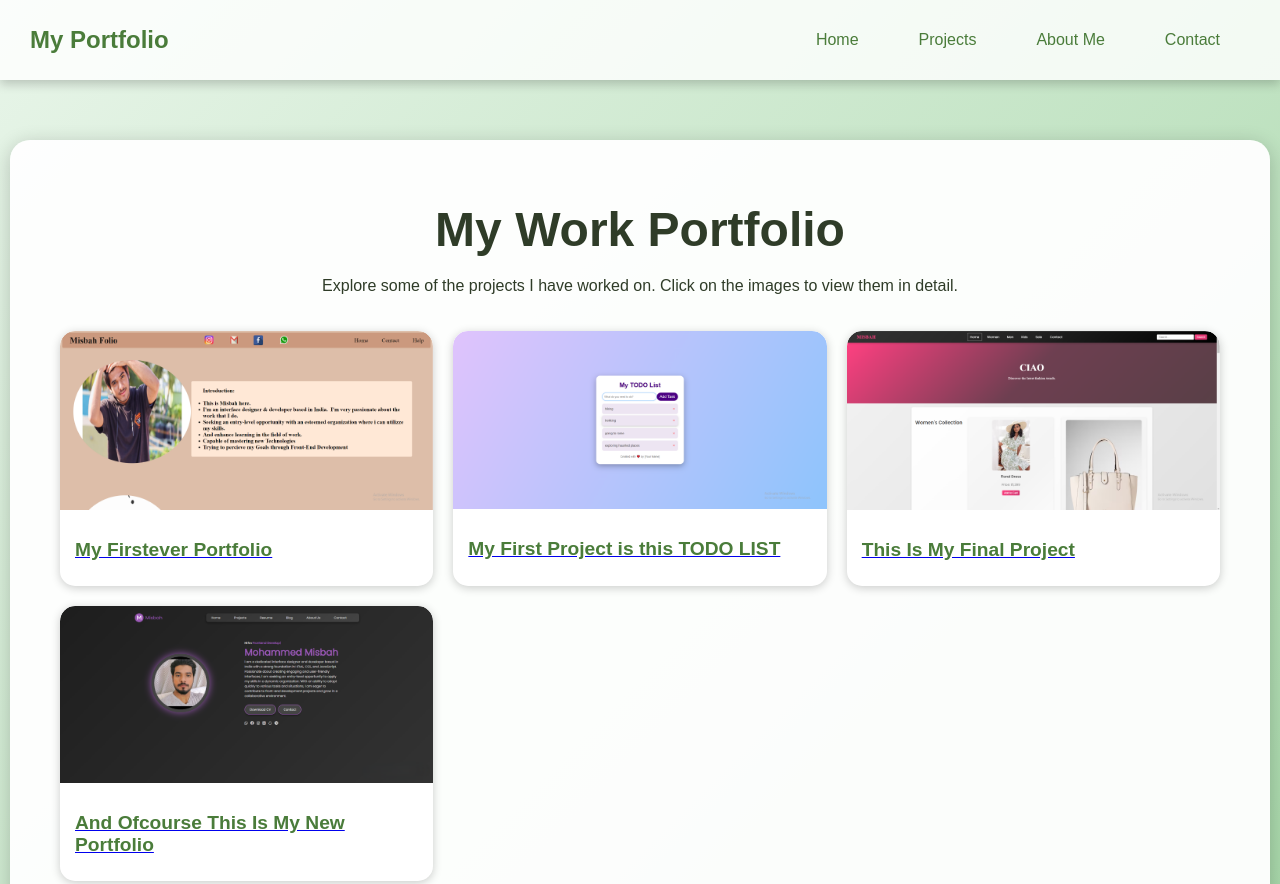
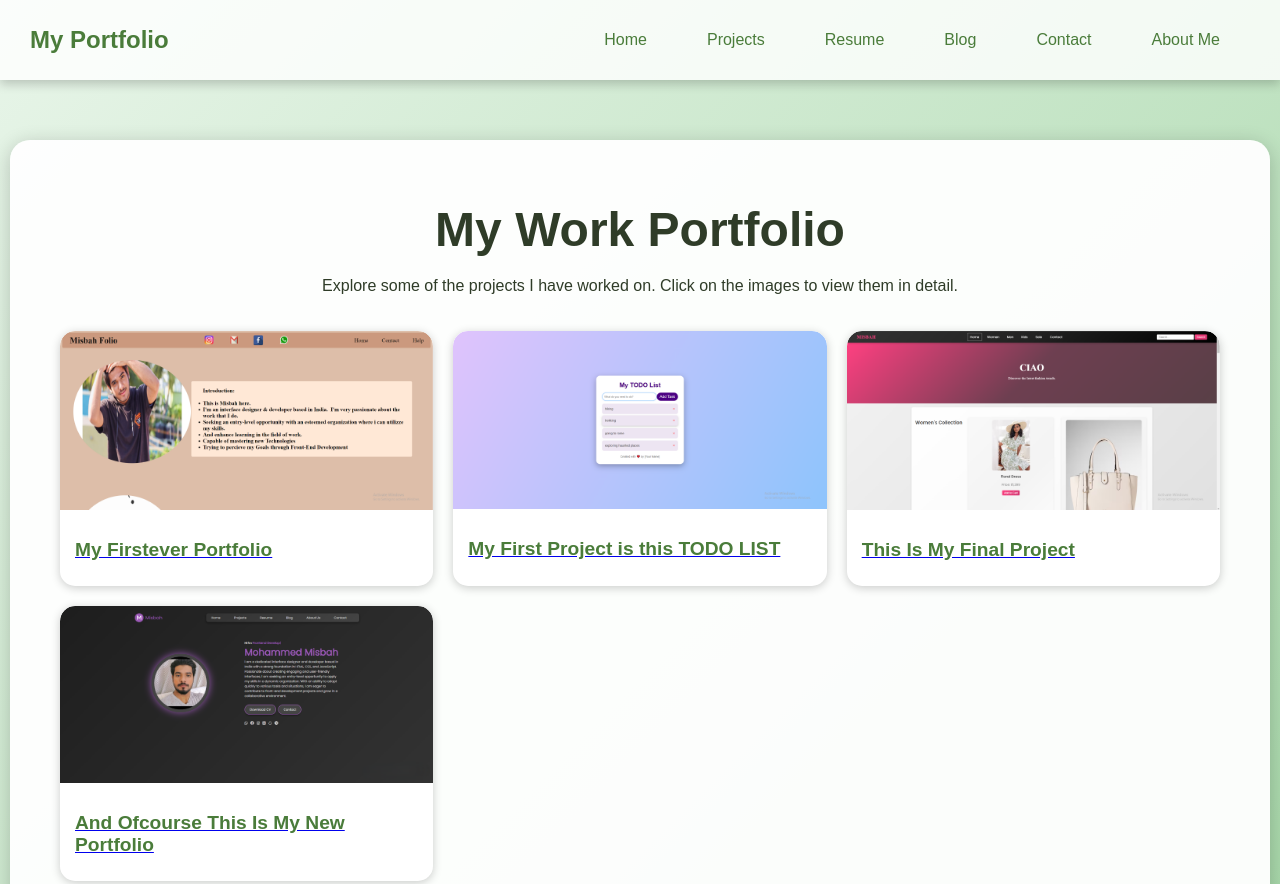
Before and after one commit to misbah2002/Portfolio, a plain HTML site: page projects.html in a window 1280 px wide. Shown: the top 884 px of the page. Drawn offline with Linux system fonts and the light colour scheme.

Commit message:
Update projects.html

```diff
--- a/projects.html
+++ b/projects.html
@@ -18,8 +18,10 @@
         <ul class="nav-links" id="nav-links">
             <li><a href="index.html">Home</a></li>
             <li><a href="projects.html">Projects</a></li>
+            <li><a href="Resume.html">Resume</a></li>
+            <li><a href="blog.html">Blog</a></li>
+            <li><a href="contact.html">Contact</a></li>
             <li><a href="about.html">About Me</a></li>
-            <li><a href="contact.html">Contact</a></li>
         </ul>
     </nav>
 
```
